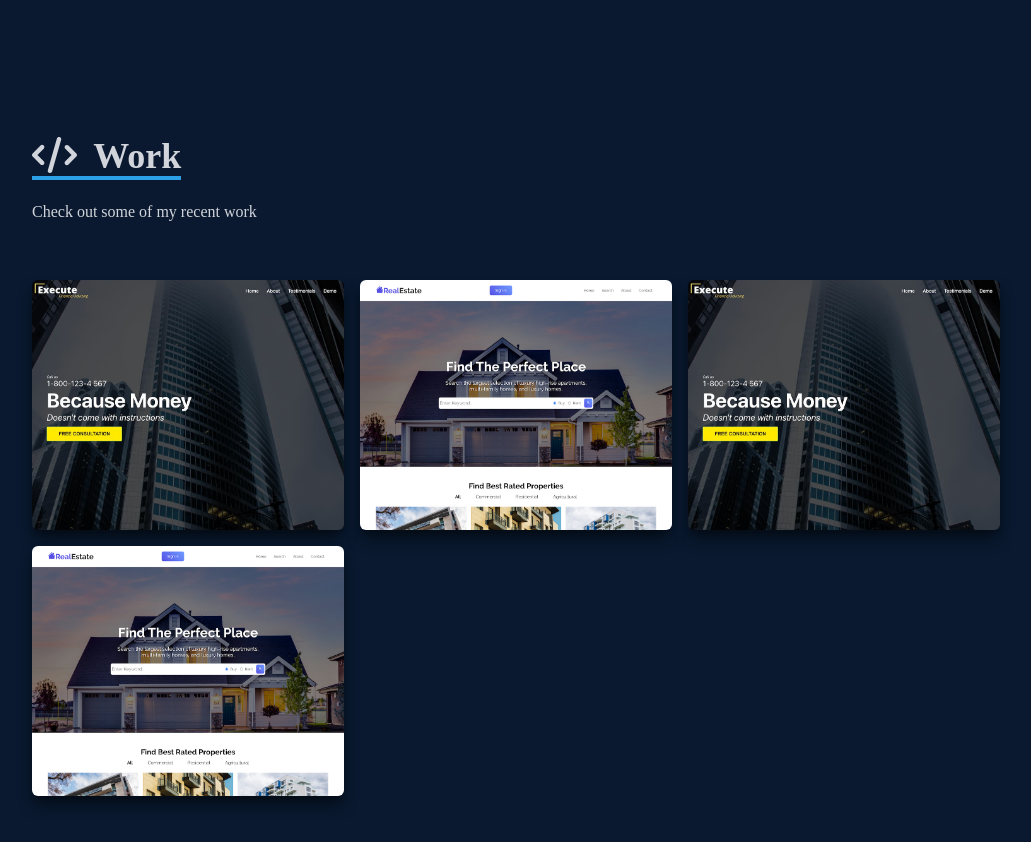
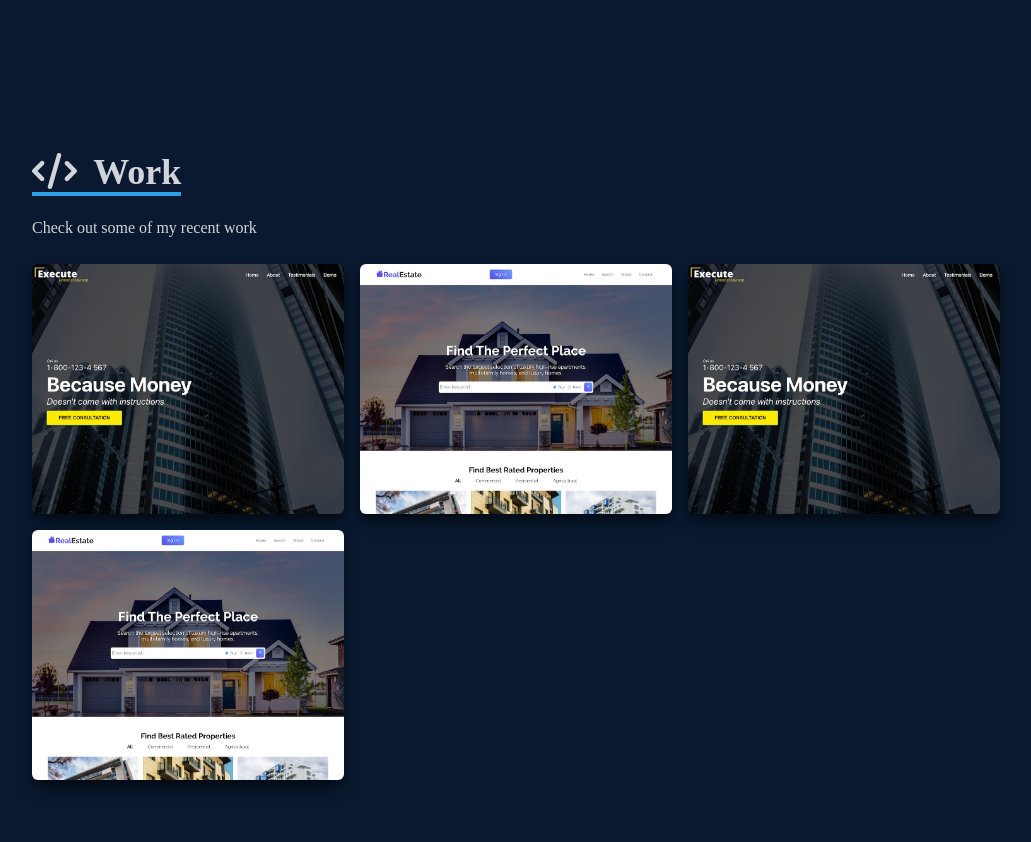
Before and after one commit to jlcb-dev/jonathanDev.portfolio, a React (Vite) app: page / in a window 1280 px wide. Shown: the part 2540-3382 px from the top of the page, without its empty margins (124-1155 px from the left). Built offline with nearby package versions, Linux system fonts and the light colour scheme.

Commit message:
Update Work.jsx

```diff
--- a/src/components/Work.jsx
+++ b/src/components/Work.jsx
@@ -28,7 +28,7 @@ const Work = () => {
             visible: { opacity: 1, x: 0 },
           }}
         >
-          <div className="pb-8">
+          <div className="">
             <p className="text-4xl font-bold inline border-b-4 text-gray-300 border-[#2D9FE7]">
               <FontAwesomeIcon icon={faCode} className="me-2" /> Work
             </p>
```
